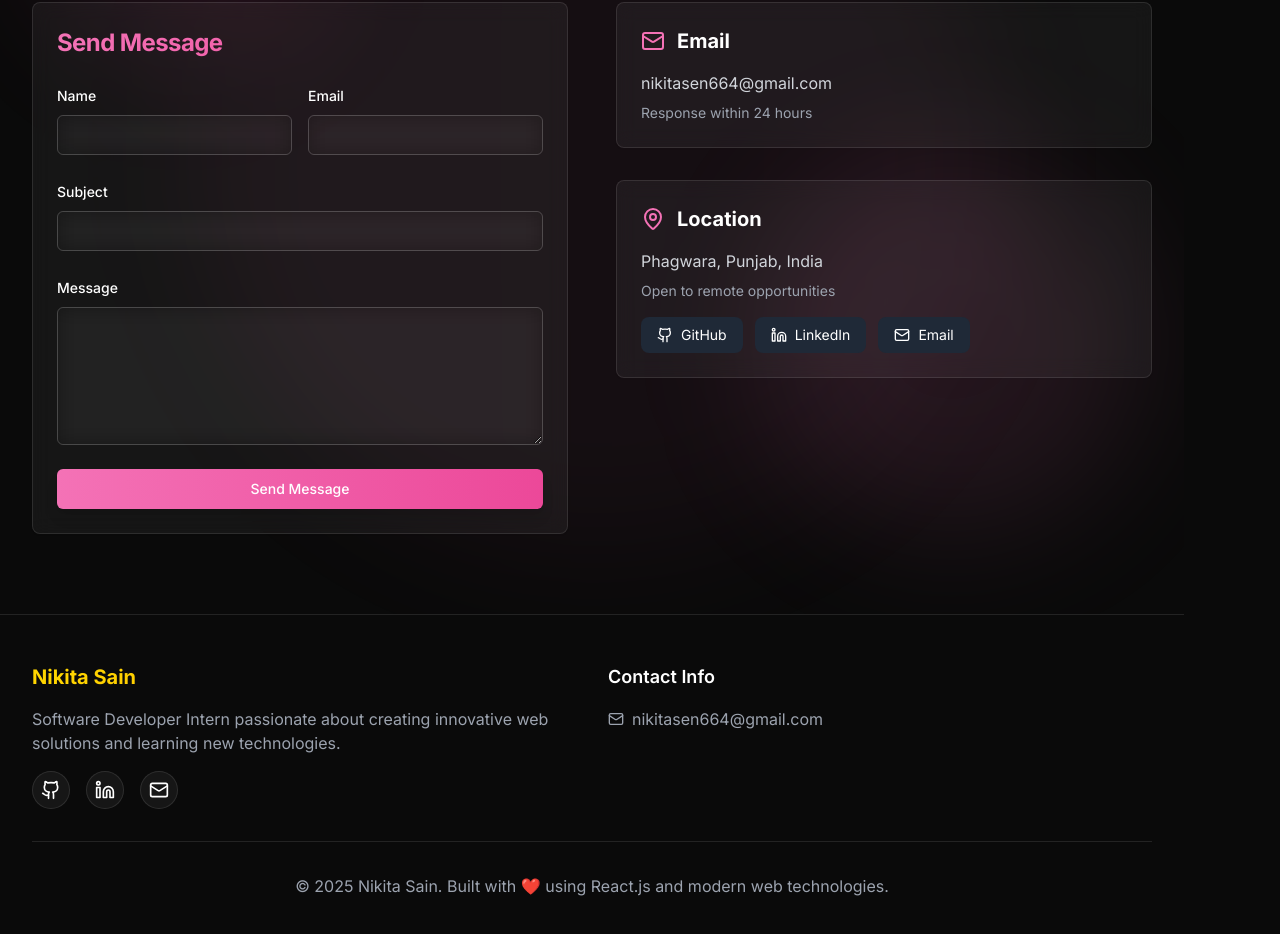
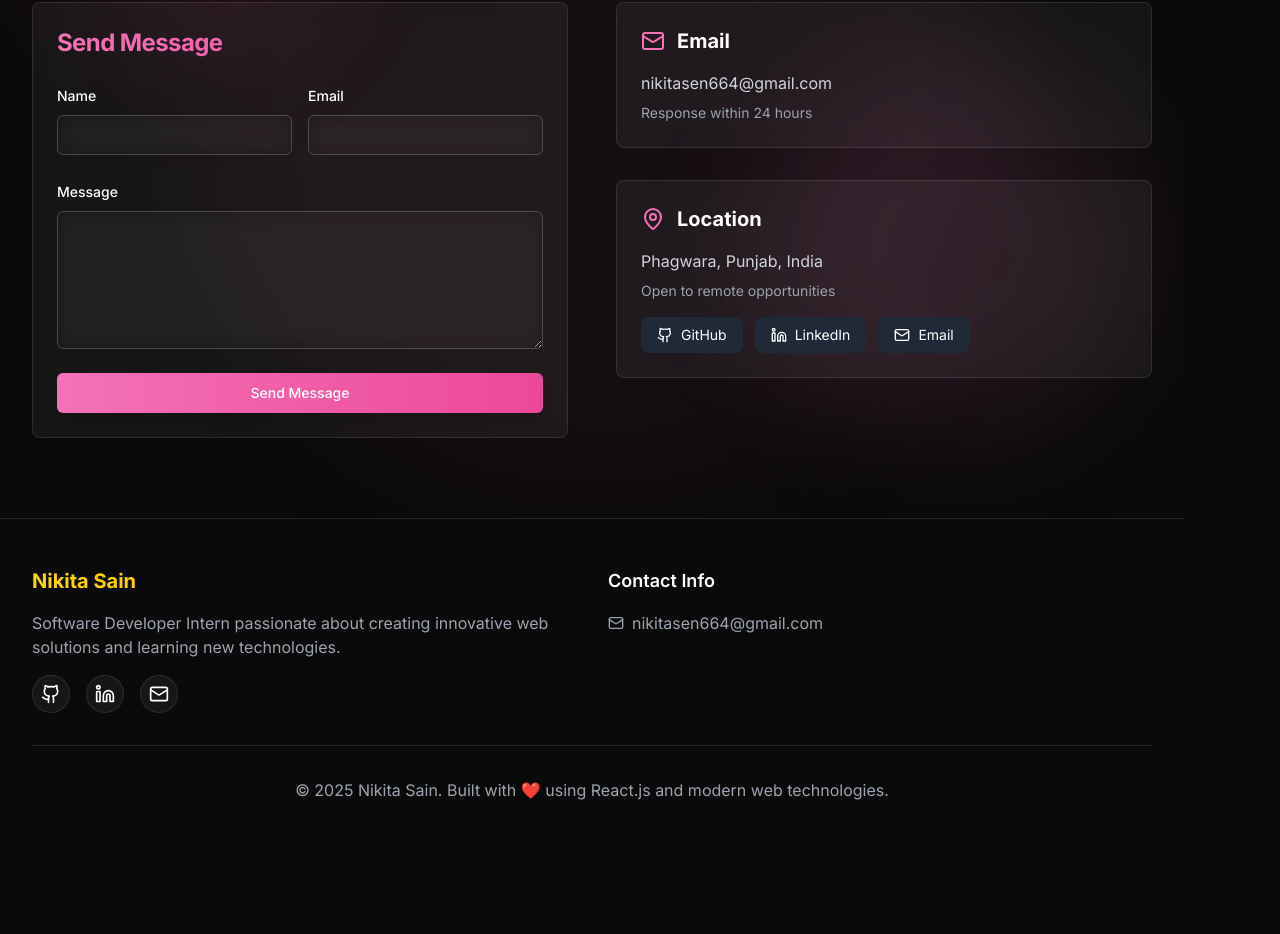
Before and after one commit to NikitaSain20/Nikita-Sain-Portfolio, a Next.js app: page / in a window 1280 px wide. Shown: the part 6223-7157 px from the top of the page. After the commit the page ends 7073 px from the top, so only its background shows below. Built offline with nearby package versions, Linux system fonts and the light colour scheme.

Commit message:
form setup

```diff
--- a/app/contact/page.tsx
+++ b/app/contact/page.tsx
@@ -16,7 +16,6 @@ export default function Contact() {
   const [formData, setFormData] = useState({
     name: "",
     email: "",
-    subject: "",
     message: "",
   });
   const [isSubmitting, setIsSubmitting] = useState(false);
@@ -45,7 +44,7 @@ export default function Contact() {
       .then(
         () => {
           setShowModal(true);
-          setFormData({ name: "", email: "", subject: "", message: "" });
+          setFormData({ name: "", email: "", message: "" });
           setIsSubmitting(false);
         },
         () => {
@@ -128,20 +127,7 @@ export default function Contact() {
                     />
                   </div>
                 </div>
-                <div className="space-y-2">
-                  <Label htmlFor="subject" className="text-white">
-                    Subject
-                  </Label>
-                  <Input
-                    id="subject"
-                    name="subject"
-                    type="text"
-                    value={formData.subject}
-                    onChange={handleChange}
-                    required
-                    className="glass-effect border-white/20 text-white placeholder:text-gray-400"
-                  />
-                </div>
+
                 <div className="space-y-2">
                   <Label htmlFor="message" className="text-white">
                     Message
--- a/app/page.tsx
+++ b/app/page.tsx
@@ -20,7 +20,7 @@ export default function Home() {
 
   const handleDownload = () => {
     const link = document.createElement("a");
-    link.href = "/Nikita-Resume.pdf";
+    link.href = "/Nikita-Sain-Resume.pdf";
     link.download = "Nikita_Sain_Resume.pdf";
     document.body.appendChild(link);
     link.click();
```
Also changed, not shown: 2 other files (tests, documents, lock files or other folders).
